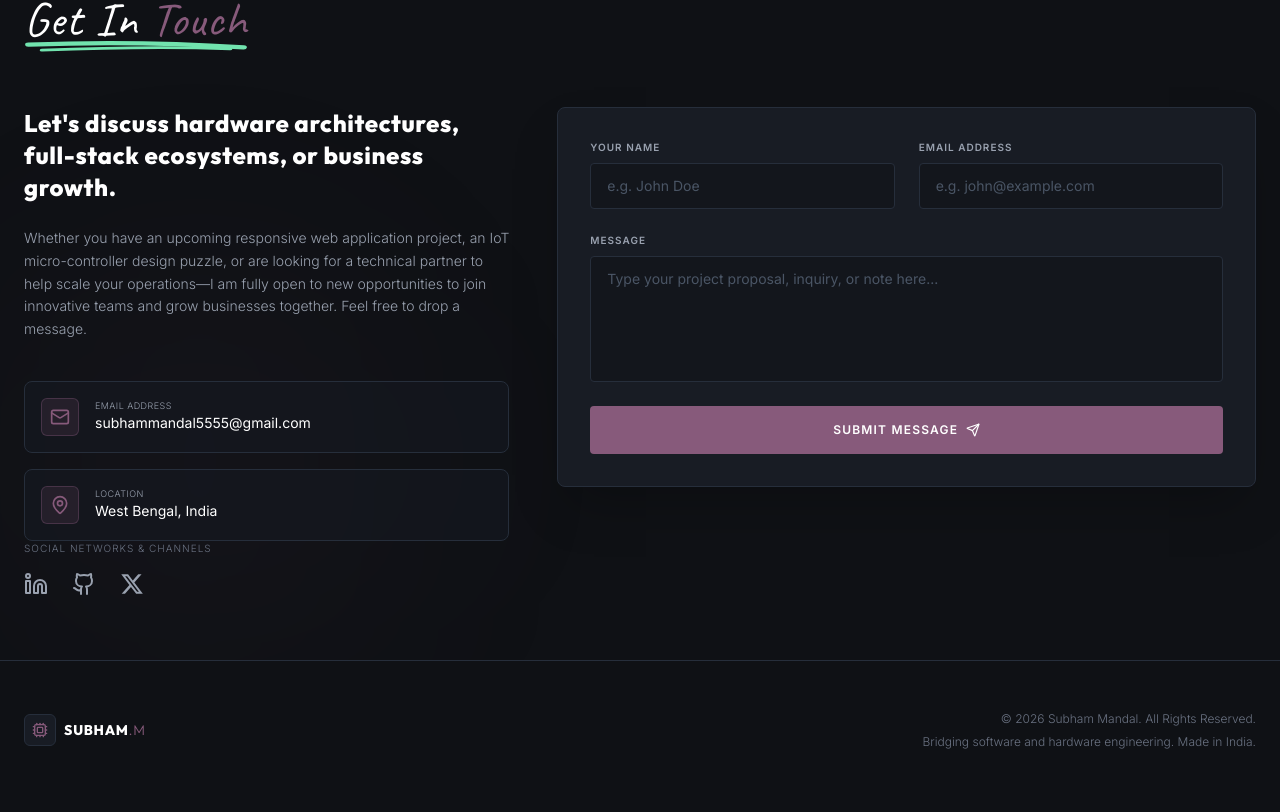
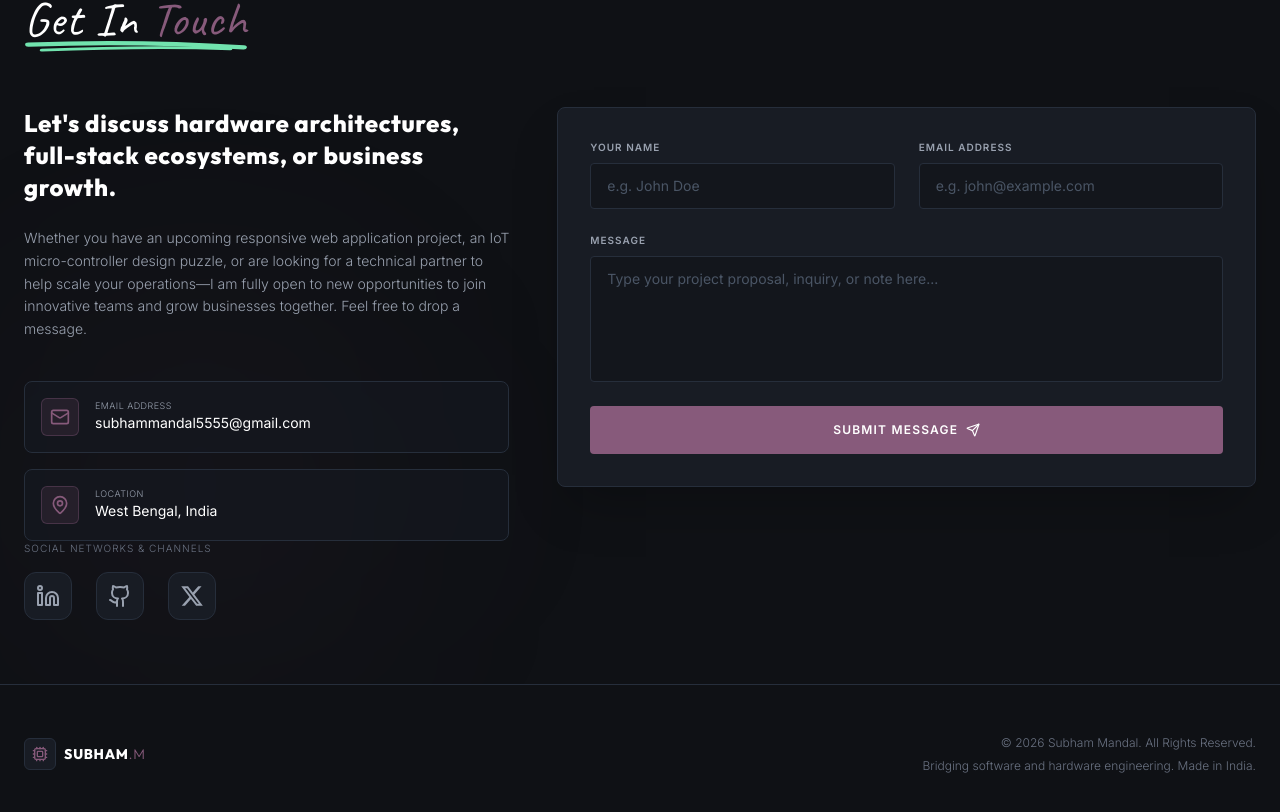
Before and after one commit to Subhammandal5555/personal-portfolio, a Next.js app: page / in a window 1280 px wide. Shown: the part 3889-4701 px from the top of the page. Built offline with nearby package versions, Linux system fonts and the light colour scheme.

Commit message:
style: wrap social links in brand-glowing rounded-xl square boxes matching visual specs

```diff
--- a/src/components/Contact.tsx
+++ b/src/components/Contact.tsx
@@ -98,7 +98,7 @@ export default function Contact() {
                   href="https://linkedin.com"
                   target="_blank"
                   rel="noopener noreferrer"
-                  className="text-gray-400 hover:text-[#0077B5] hover:drop-shadow-[0_0_10px_rgba(0,119,181,0.5)] transition-all duration-300 ease-in-out"
+                  className="w-12 h-12 rounded-xl bg-brand-card border border-brand-border flex items-center justify-center text-gray-400 hover:text-[#0077B5] hover:border-[#0077B5]/50 hover:shadow-[0_0_15px_rgba(0,119,181,0.25)] transition-all duration-300 ease-in-out"
                   title="LinkedIn"
                 >
                   <svg className="w-6 h-6" viewBox="0 0 24 24" fill="none" stroke="currentColor" strokeWidth="2" strokeLinecap="round" strokeLinejoin="round">
@@ -111,7 +111,7 @@ export default function Contact() {
                   href="https://github.com/Subhammandal5555"
                   target="_blank"
                   rel="noopener noreferrer"
-                  className="text-gray-400 hover:text-white hover:drop-shadow-[0_0_10px_rgba(255,255,255,0.5)] transition-all duration-300 ease-in-out"
+                  className="w-12 h-12 rounded-xl bg-brand-card border border-brand-border flex items-center justify-center text-gray-400 hover:text-white hover:border-white/50 hover:shadow-[0_0_15px_rgba(255,255,255,0.25)] transition-all duration-300 ease-in-out"
                   title="GitHub"
                 >
                   <svg className="w-6 h-6" viewBox="0 0 24 24" fill="none" stroke="currentColor" strokeWidth="2" strokeLinecap="round" strokeLinejoin="round">
@@ -123,7 +123,7 @@ export default function Contact() {
                   href="https://x.com"
                   target="_blank"
                   rel="noopener noreferrer"
-                  className="text-gray-400 hover:text-slate-200 hover:drop-shadow-[0_0_10px_rgba(255,255,255,0.4)] transition-all duration-300 ease-in-out"
+                  className="w-12 h-12 rounded-xl bg-brand-card border border-brand-border flex items-center justify-center text-gray-400 hover:text-slate-200 hover:border-slate-200/50 hover:shadow-[0_0_15px_rgba(255,255,255,0.2)] transition-all duration-300 ease-in-out"
                   title="Twitter (X)"
                 >
                   <svg className="w-6 h-6" viewBox="0 0 24 24" fill="currentColor">
```
